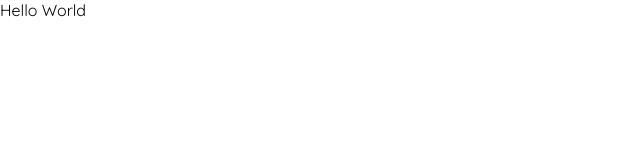
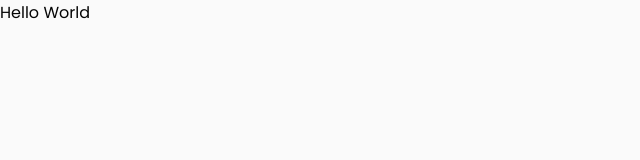
Before and after one commit to chrismbah/Spend-Smart, a React (Vite) app: page / in a window 1280 px wide. Shown: the top 160 px of the page, without its empty margins (0-640 px from the left). Built offline with nearby package versions, Linux system fonts and the light colour scheme; the HTML template or start-up script is replaced by a standard one.

Commit message:
Minor  changes

```diff
--- a/index.html
+++ b/index.html
@@ -1,4 +1,4 @@
-<!doctype html>
+<!DOCTYPE html>
 <html lang="en">
   <head>
     <meta charset="UTF-8" />
--- a/src/App.css
+++ b/src/App.css
@@ -23,6 +23,7 @@
   margin: 0;
   padding: 0;
   box-sizing: border-box;
-  font-family: "Quicksand",sans-serif;
+  font-family: "Poppins",sans-serif;
   color: var(--black-theme);
+  background: var(--primary-theme-2);
 }
```
Lines whose indentation alone changed are shown as unchanged.
